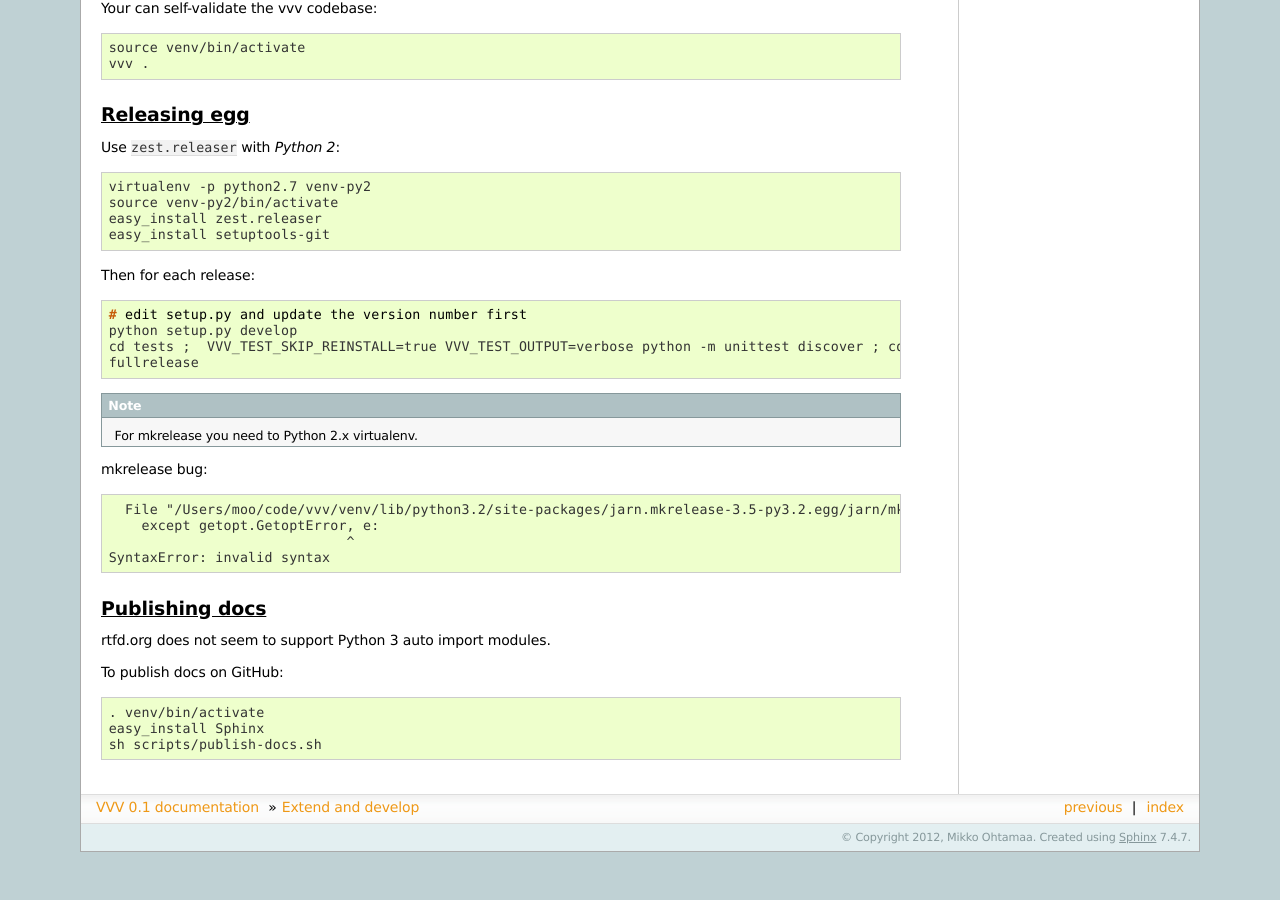
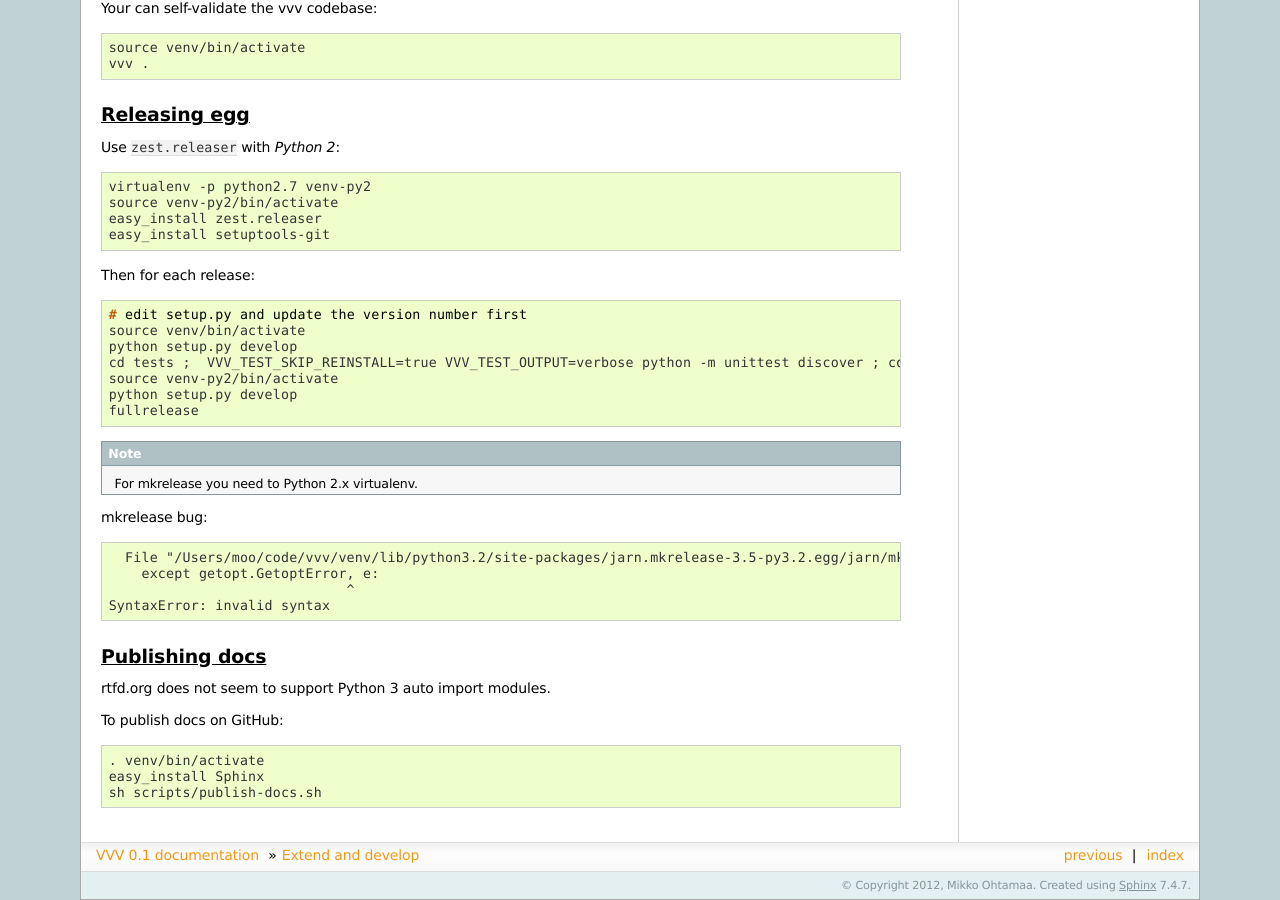
Before and after one commit to miohtama/vvv, a Sphinx documentation site: the page built from docs/source/develop.rst, in a window 1280 px wide and 900 px high, scrolled down 1920 px. Built offline with Sphinx 7.4.7, drawn with Linux system fonts in a browser that asks for light colours; before the commit the page ends 2772 px from its top, so only the background shows below that.

Commit message:
Preparing release 0.4.1

```diff
--- a/docs/source/develop.rst
+++ b/docs/source/develop.rst
@@ -125,8 +125,11 @@
 Then for each release::
 
     # edit setup.py and update the version number first
+    source venv/bin/activate
     python setup.py develop
     cd tests ;  VVV_TEST_SKIP_REINSTALL=true VVV_TEST_OUTPUT=verbose python -m unittest discover ; cd ..
+    source venv-py2/bin/activate
+    python setup.py develop
     fullrelease
 
 .. note ::
--- a/setup.py
+++ b/setup.py
@@ -10,7 +10,7 @@
 
 LONG_DESCRIPTION = open("README.rst").read() + "\n" + open(os.path.join("docs", "CHANGES.rst")).read()
 
-VERSION = "0.4.0"
+VERSION = "0.4.1"
 
 setup(name = "vvv",
     version=VERSION,
```
